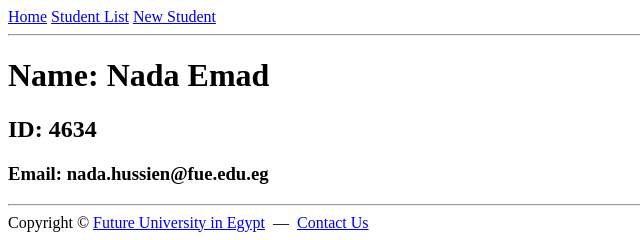
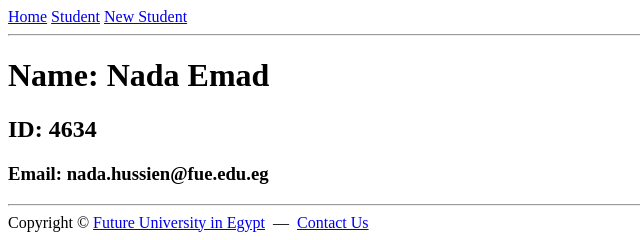
Before and after one commit to nadaeemad/DM324, a plain HTML site: page index.html in a window 1280 px wide. Shown: the full height of the page, 0-640 px from the left. Drawn offline with Linux system fonts and the light colour scheme.

Commit message:
Add files via upload

```diff
--- a/index.html
+++ b/index.html
@@ -5,7 +5,7 @@
     <body>
         <!--nav-->
         <a href="#" target="_blank">Home</a>
-        <a href="#" target="_blank">Student List</a>
+        <a href="#" target="_blank">Student</a>
         <a href="#" target="_blank">New Student</a>
 
         <!--#nav-->
```
